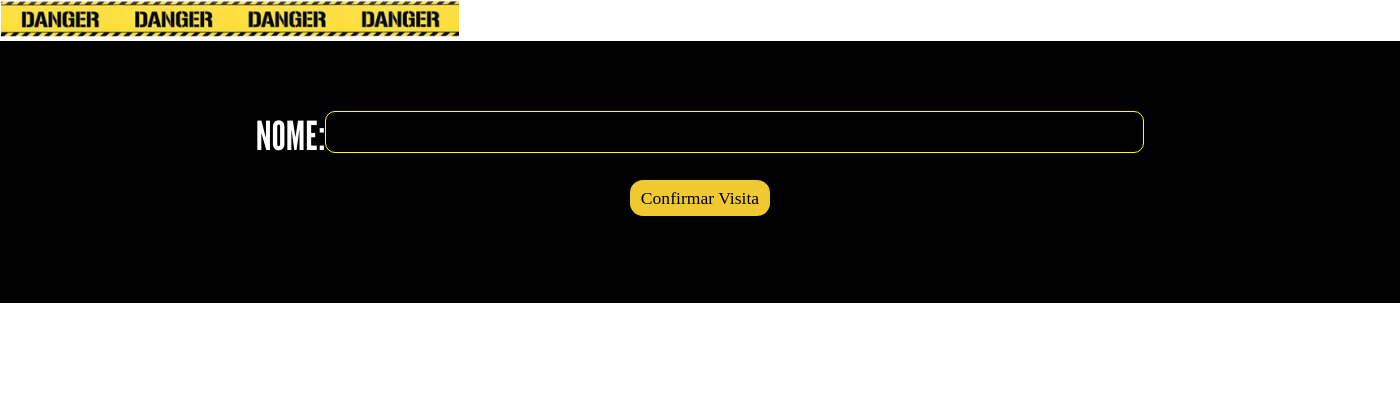
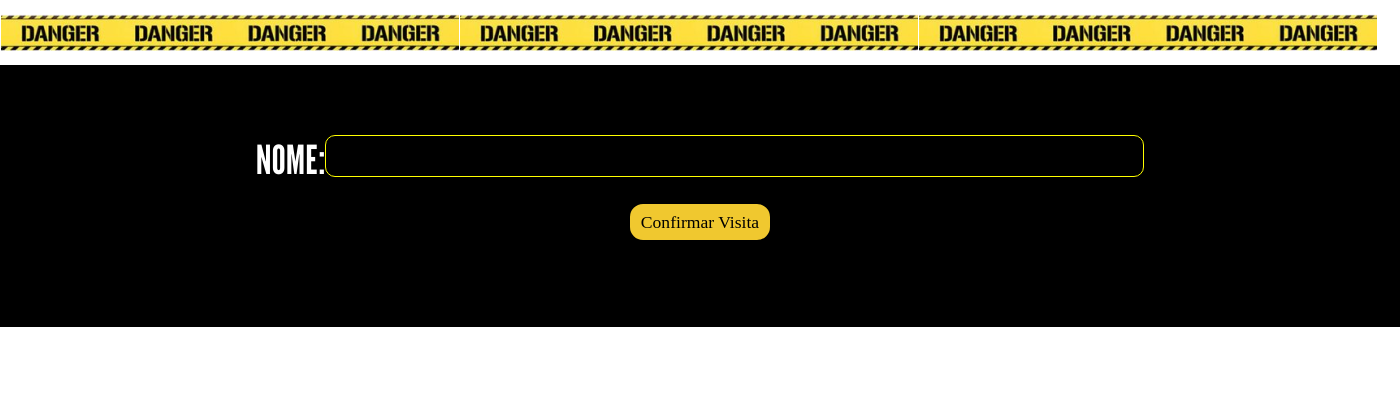
Before and after one commit to Janijanilevs/Projeto-Web-SECITEC, a PHP site: page / in a window 1400 px wide. Shown: the part 158-578 px from the top of the page. Run offline with PHP 8.4, Linux system fonts and the light colour scheme; some web fonts are replaced.

Commit message:
fazendo inicial

```diff
--- a/aula006/app/view/inicial.php
+++ b/aula006/app/view/inicial.php
@@ -20,7 +20,11 @@
     <header>
         <h1> REGISTRE <b>SUA VISITA</b> EM NOSSA SALA </h1>
     </header>
-    <img src="imagens/danger 2.png" >
+    <div class="danger">
+        <img src="imagens/danger 2.png" >
+        <img src="imagens/danger 2.png" >
+        <img src="imagens/danger 2.png" >
+    </div>
     <main>
         <form method="post" action="salvar">
             <label>
--- a/aula006/estilo.css
+++ b/aula006/estilo.css
@@ -81,7 +81,13 @@
         justify-content: flex-start;
         text-align: right;
     }
-    footer a{
+     a{
         color: black;
         text-decoration: none;
     }
+    body .danger{
+        width: 100%;
+        display: flex;
+        padding-top:1%;
+        padding-bottom: 1%;
+    }
```
